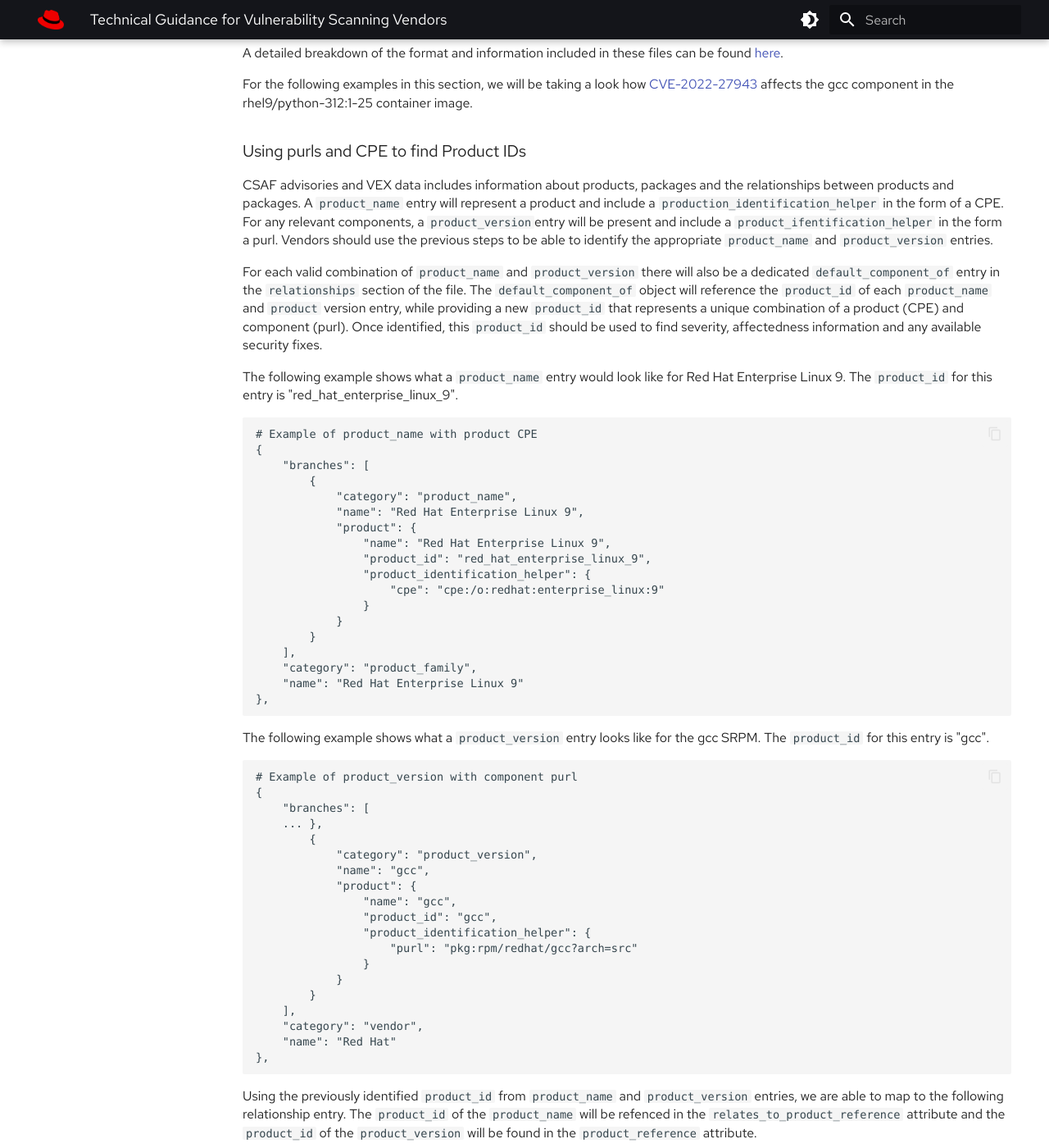
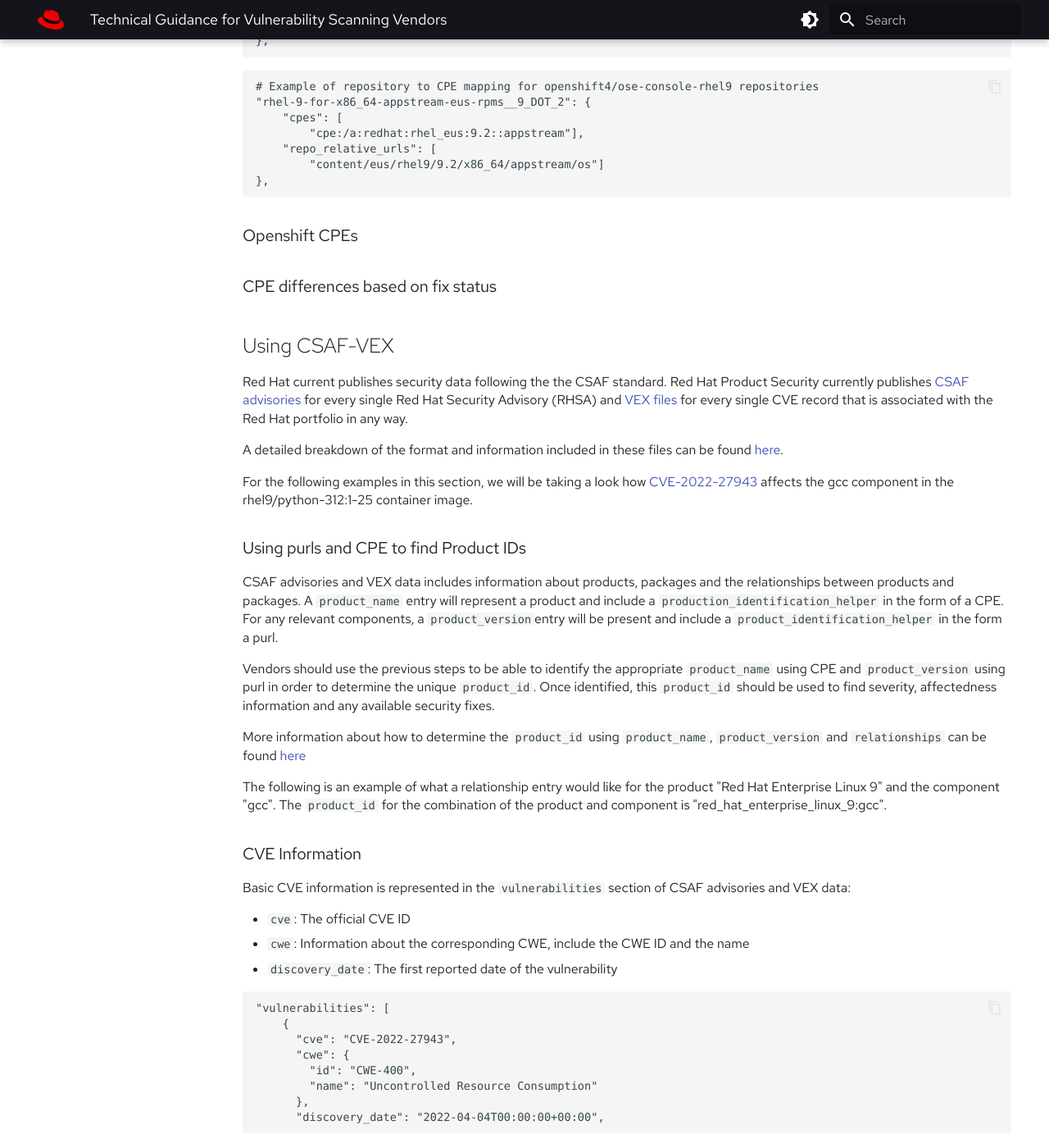
Before and after one commit to RedHatProductSecurity/security-data-guidelines, an MkDocs documentation site: the page built from docs/scanning-vendors.md, in a window 1280 px wide and 1400 px high, scrolled down 4302 px. Shown: the whole window at 82% size. Built offline with MkDocs 1.6.1 and Material for MkDocs 9.7.7, drawn with Linux system fonts in a browser that asks for light colours; some web fonts are replaced; some of the changed text lies outside the part shown.

Commit message:
Update scanning-vendors.md

````diff
--- a/docs/scanning-vendors.md
+++ b/docs/scanning-vendors.md
@@ -1,13 +1,6 @@
 # Technical Guidance for Vulnerability Scanning Vendors
 
-## Certification Overview
-The Red Hat Vulnerability Scanner Certification is a collaboration with security partners to deliver more accurate and
-reliable container vulnerability scanning results of Red Hat products and packages. Security partners can now consume
-and leverage Red Hat’s extensive and evolving set of published security data to minimize customer false positives and
-other discrepancies.
-
-For more detailed information on the program please see the [Partner Guide for Red Hat Vulnerability Scanner Certification](https://redhat-connect.gitbook.io/partner-guide-red-hat-vulnerability-scanner-cert)
-
+## Introduction
 The following sections in this article will cover the basic principles for how scanning vendors should use Red Hat security
 data to accurately report on vulnerabilities, specifically for Red Hat containers images.
 
@@ -50,31 +43,71 @@ basesystem-11-13.el9.noarch
 Additionally, SRPMs can be discovered from a binary RPM by using the following command:
  ```
 # Example return of SRPM query
-$ rpm -q --qf "%{SOURCERPM}\n" libgcc-11.3.1-4.3.el9.x86_64
+$ rpm -q --qf "%{SOURCERPM}\n"
 
-gcc-11.3.1-4.3.el9.src.rpm
+
  ```
 SRPMS, RPMs and RPM modules are represented in CSAF advisories and VEX data using the `rpm` purl type.
 
 ```
-# Example of a RPM purl
-pkg:rpm/redhat/libgcc-11.3.1-4.3.el9?arch=x86_64
+# Example of an unfixed RPM purl
+TODO
+```
 
-# Example of a SRPM purl
-pkg:rpm/redhat/gcc?arch=src
+```
+# Example of a fixed RPM purl
+TODO
+```
+
+```
+# Example of an unfixed SRPM purl
+TODO
+```
+
+```
+# Example of a fixed SRPM purl
+TODO
 ```
 
 More detailed information about RPM purl usage can be found [here](https://redhatproductsecurity.github.io/security-data-guidelines/purl/#identifying-rpm-packages).
 
 ### Container metadata and container first content
 Container images frequently include non-RPM packages, often referred to as container first content. Non-RPM packages
-that are present found in a container image will be reported on the container itself instead of the package name. Containers
-will use the `oci` purl type.
+that are present found in a container image are reported in security data (CVE pages, CSAF/VEX files) on the container
+level instead of the package name.
+
+
+From within the pod, you can determine the container name and pullspec in a dedicated namespace using the following command.
 
 ```
-# Example of a container purl
-pkg:oci/ose-console-rhel9?repository_url=registry.redhat.io/openshift4/ose-console-rhel9
+ # Example of using oc get pod
+ $ oc get pod <pod-name> -o jsonpath=' {.spec.containers[*].name}' -n <namespace>
+```
 
+If you already have the pullspec for the container image you are scanning, you can use the following commands to
+determine the container name and tag.
+
+```
+# Example using oc image command with the pullspec
+$ oc image info [pullspec]
+```
+
+```
+# Example using podman inspect with the pullspec
+$ podman inspect [pullspec]
+
+```
+
+
+CSAF advisories and VEX data, containers are represented with the `oci` purl type.
+```
+# Example of an unfixed container purl
+TODO
+```
+
+```
+# Example of a fixed container purl
+TODO
 ```
 More detailed information about OCI purl usage can be found [here](https://redhatproductsecurity.github.io/security-data-guidelines/purl/#identifying-container-images).
 
@@ -190,7 +223,7 @@ both the set of related CPEs and the list of repository relative URLs. The repos
 <!-- TODO: Add information on how to determine CPEs for container first content -->
 
 ### CPE differences based on fix status
-<!-- TODO: Add https://issues.redhat.com/browse/SECDATA-811 -->
+<!-- TODO: Add https://issues.redhat.com/browse/SECDATA-811 Match for RHEL 10, should be no differences, link to CPE -->
 
 ## Using CSAF-VEX
 Red Hat current publishes security data following the the CSAF standard. Red Hat Product Security currently publishes
@@ -207,88 +240,18 @@ affects the gcc component in the rhel9/python-312:1-25 container image.
 ### Using purls and CPE to find Product IDs
 CSAF advisories and VEX data includes information about products, packages and the relationships between products and packages.
 A `product_name` entry will represent a product and include a `production_identification_helper` in the form of a CPE.
-For any relevant components, a `product_version`entry will be present and include a `product_ifentification_helper` in the
-form a purl. Vendors should use the previous steps to be able to identify the appropriate `product_name` and `product_version`
-entries.
+For any relevant components, a `product_version`entry will be present and include a `product_identification_helper` in the
+form a purl.
 
-For each valid combination of `product_name` and `product_version` there will also be a dedicated `default_component_of`
-entry in the `relationships` section of the file. The `default_component_of` object will reference the `product_id` of
-each `product_name` and `product` version entry, while providing a new `product_id` that represents a unique combination
-of a product (CPE) and component (purl). Once identified, this `product_id` should be used to find severity, affectedness
-information and any available security fixes.
+Vendors should use the previous steps to be able to identify the appropriate `product_name` using CPE and `product_version` using
+purl in order to determine the unique `product_id`. Once identified, this `product_id` should be used to find severity,
+affectedness information and any available security fixes.
 
-The following example shows what a `product_name` entry would look like for Red Hat Enterprise Linux 9. The `product_id`
-for this entry is "red_hat_enterprise_linux_9".
-
-```
-# Example of product_name with product CPE
-{
-    "branches": [
-        {
-            "category": "product_name",
-            "name": "Red Hat Enterprise Linux 9",
-            "product": {
-                "name": "Red Hat Enterprise Linux 9",
-                "product_id": "red_hat_enterprise_linux_9",
-                "product_identification_helper": {
-                    "cpe": "cpe:/o:redhat:enterprise_linux:9"
-                }
-            }
-        }
-    ],
-    "category": "product_family",
-    "name": "Red Hat Enterprise Linux 9"
-},
-```
-
-The following example shows what a `product_version` entry looks like for the gcc SRPM. The `product_id` for this entry
-is "gcc".
-
-```
-# Example of product_version with component purl
-{
-    "branches": [
-    ... },
-        {
-            "category": "product_version",
-            "name": "gcc",
-            "product": {
-                "name": "gcc",
-                "product_id": "gcc",
-                "product_identification_helper": {
-                    "purl": "pkg:rpm/redhat/gcc?arch=src"
-                }
-            }
-        }
-    ],
-    "category": "vendor",
-    "name": "Red Hat"
-},
-```
-
-Using the previously identified `product_id` from `product_name` and `product_version` entries, we are able to map to
-the following relationship entry. The `product_id` of the `product_name` will be refenced in the `relates_to_product_reference`
-attribute and the `product_id` of the `product_version` will be found in the `product_reference` attribute.
+More information about how to determine the `product_id` using `product_name`, `product_version` and `relationships` can
+be found [here]()
 
 The following is an example of what a relationship entry would like for the product "Red Hat Enterprise Linux 9" and
 the component "gcc". The `product_id` for the combination of the product and component is "red_hat_enterprise_linux_9:gcc".
-
-```
-# Example of default_component_of relationship
-
-"relationships": [
-    {
-        "category": "default_component_of",
-        "full_product_name": {
-            "name": "gcc as a component of Red Hat Enterprise Linux 9",
-            "product_id": "red_hat_enterprise_linux_9:gcc"
-        },
-        "product_reference": "gcc",
-        "relates_to_product_reference": "red_hat_enterprise_linux_9"
-    },
-  ]
-},
-```
 
 ### CVE Information
 Basic CVE information is represented in the `vulnerabilities` section of CSAF advisories and VEX data:
@@ -382,7 +345,7 @@ and report the product/component severity instead of the aggregate severity for
 For the "red_hat_enterprise_linux_9:gcc" product/component pair, the CVSS base score is "5.5" with a vector string of
 "CVSS:3.1/AV:L/AC:L/PR:N/UI:R/S:U/C:N/I:N/A:H".
 
-<!-- TODO: Add CVE example with different severities per product pair CVE-2024-1485 -->
+<!-- TODO: Add CVE example with different severities per product/component pair CVE-2024-1485 -->
 ```
 "scores": [
     {
@@ -440,14 +403,11 @@ https://issues.redhat.com/browse/SECDATA-1089
 https://issues.redhat.com/browse/SECDATA-797
 https://issues.redhat.com/browse/SECDATA-1020
 
-###  Empty content sets
+### Empty content sets
 https://issues.redhat.com/browse/SECDATA-966
 
 ### Duplicate RHSAs
 https://issues.redhat.com/browse/SECDATA-969
-
-
-
 
 ## Additional Questions or Concerns
 Red Hat is committed to continually improving our security data; any future changes to the data itself or the format of
````
Also changed, not shown: other parts of docs/scanning-vendors.md (+5 -5 lines).
